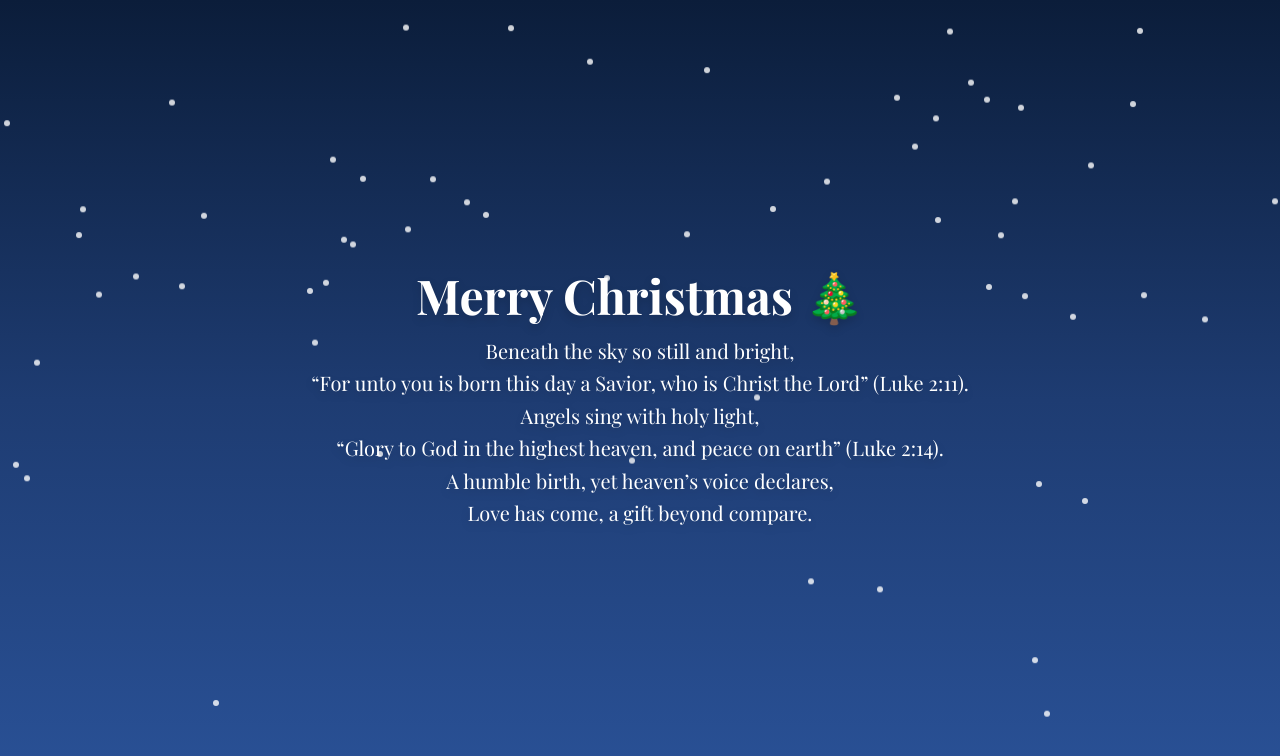
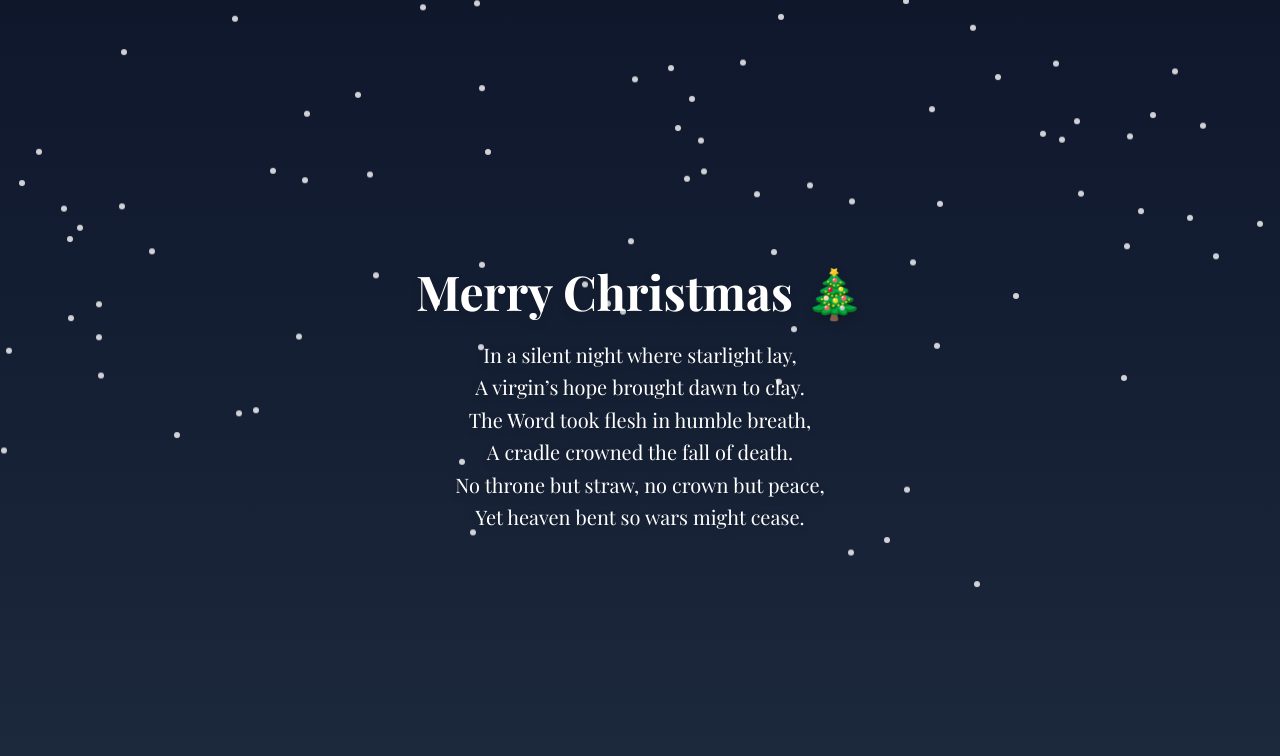
Before and after one commit to cw-roy/merry-christmas, a Next.js app: page / in a window 1280 px wide. Shown: the top 756 px of the page. Built offline with nearby package versions, Linux system fonts and the light colour scheme; a web font is replaced by a local one.

Commit message:
Fix  issue

```diff
--- /dev/null
+++ b/app/components/snow.tsx
@@ -0,0 +1,32 @@
+'use client';
+
+import React from 'react';
+
+type Flake = {
+  left: string;
+  animationDuration: string;
+  animationDelay: string;
+};
+
+export default function Snow() {
+  const flakes: Flake[] = Array.from({ length: 80 }, () => ({
+    left: `${Math.random() * 100}%`,
+    animationDuration: `${5 + Math.random() * 10}s`,
+    animationDelay: `${Math.random() * 5}s`,
+  }));
+
+  return (
+    <div className="snow">
+      {flakes.map((flake, i) => (
+        <span
+          key={i}
+          style={{
+            left: flake.left,
+            animationDuration: flake.animationDuration,
+            animationDelay: flake.animationDelay,
+          }}
+        />
+      ))}
+    </div>
+  );
+}
--- a/app/page.tsx
+++ b/app/page.tsx
@@ -1,56 +1,26 @@
-"use client";
+'use client';
 
-import { useEffect, useState } from "react";
+import dynamic from 'next/dynamic';
 
-type Flake = {
-  left: string;
-  duration: string;
-  delay: string;
-};
-
-function Snow() {
-  const [flakes, setFlakes] = useState<Flake[]>([]);
-
-  useEffect(() => {
-    const generated: Flake[] = Array.from({ length: 60 }).map(() => ({
-      left: `${Math.random() * 100}%`,
-      duration: `${5 + Math.random() * 10}s`,
-      delay: `${Math.random() * 5}s`,
-    }));
-
-    setFlakes(generated);
-  }, []);
-
-  return (
-    <div className="snow">
-      {flakes.map((flake, i) => (
-        <span
-          key={i}
-          style={{
-            left: flake.left,
-            animationDuration: flake.duration,
-            animationDelay: flake.delay,
-          }}
-        />
-      ))}
-    </div>
-  );
-}
+const Snow = dynamic(() => import('./components/snow'), {
+  ssr: false,
+});
 
 export default function Home() {
   return (
-    <main className="relative h-screen w-screen flex items-center justify-center">
+    <main className="relative h-screen w-screen flex items-center justify-center bg-gradient-to-b from-slate-900 to-slate-800 overflow-hidden">
       <Snow />
-      <h1 className="z-10 text-white text-5xl font-bold text-center drop-shadow-lg">
+
+      <h1 className="z-10 text-white text-5xl font-bold text-center drop-shadow-lg px-6">
         Merry Christmas 🎄
         <br />
-        <span className="text-xl font-normal block mt-4 leading-relaxed">
-          Beneath the sky so still and bright,<br />
-          “For unto you is born this day a Savior, who is Christ the Lord” (Luke 2:11).<br />
-          Angels sing with holy light,<br />
-          “Glory to God in the highest heaven, and peace on earth” (Luke 2:14).<br />
-          A humble birth, yet heaven’s voice declares,<br />
-          Love has come, a gift beyond compare.
+        <span className="text-xl font-normal block mt-6 leading-relaxed">
+          In a silent night where starlight lay,<br />
+          A virgin’s hope brought dawn to clay.<br />
+          The Word took flesh in humble breath,<br />
+          A cradle crowned the fall of death.<br />
+          No throne but straw, no crown but peace,<br />
+          Yet heaven bent so wars might cease.
         </span>
       </h1>
     </main>
```
